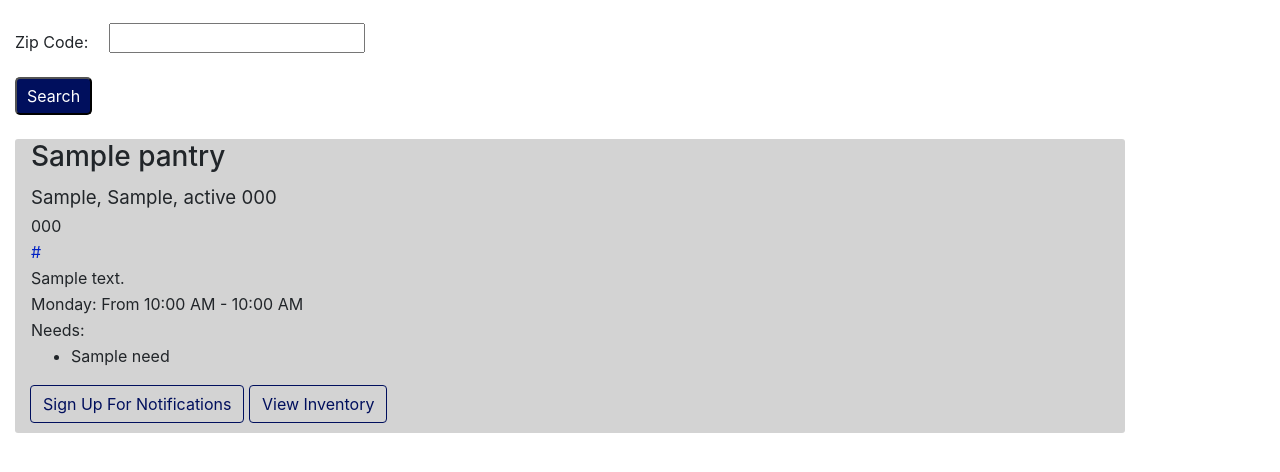
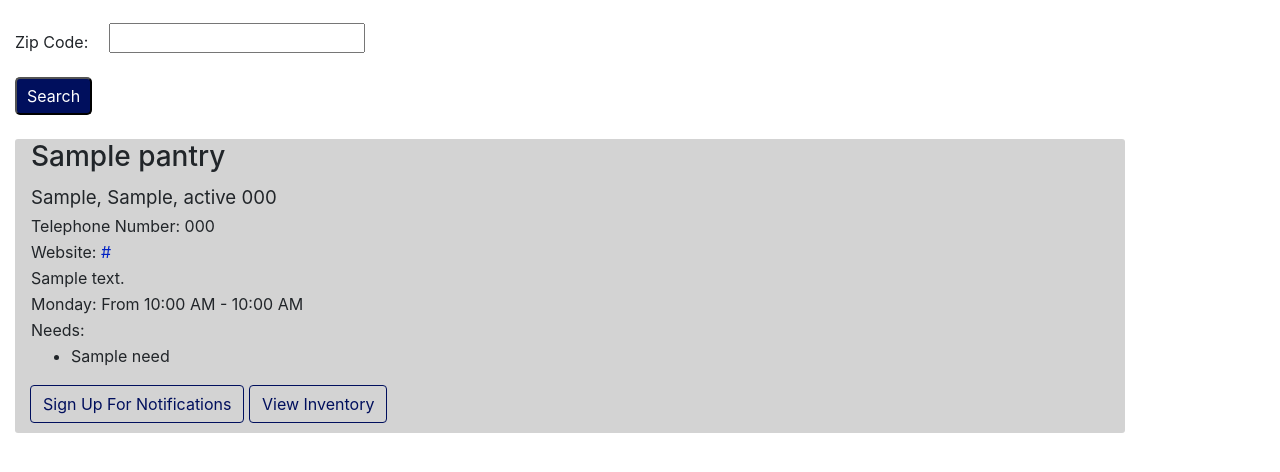
Before and after one commit to RashidISOM/SmartNorthFL, a Django app: page /pantries/ in a window 1280 px wide. Shown: the part 173-645 px from the top of the page. Run offline with Django 3.2, Linux system fonts and the light colour scheme; tables that the repository leaves empty hold one stand-in row (values such as "Sample post"); some libraries are stand-ins or nearby versions.

Commit message:
Update findpantrypage.html

```diff
--- a/mysite/templates/findpantrypage.html
+++ b/mysite/templates/findpantrypage.html
@@ -53,12 +53,12 @@
         {% endif %}
         <tr>
           <td>
-            {{ Pantry.7}}<!--Phone_number-->
+            Telephone Number: {{ Pantry.7}}<!--Phone_number-->
           </td>
         </tr>
         <tr>
           <td>
-            <a href = "{{Pantry.9}}" target="_blank">{{ Pantry.9}}</a><!--Website-->
+            Website: <a href = "{{Pantry.9}}" target="_blank">{{ Pantry.9}}</a><!--Website-->
           </td>
         </tr>
         <tr>
```
